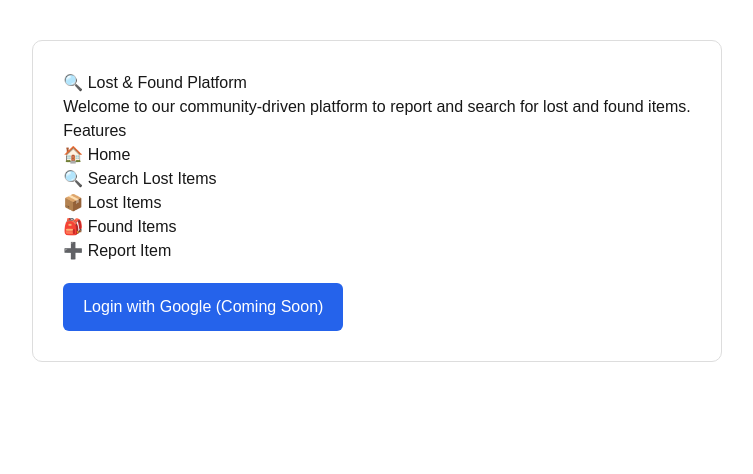
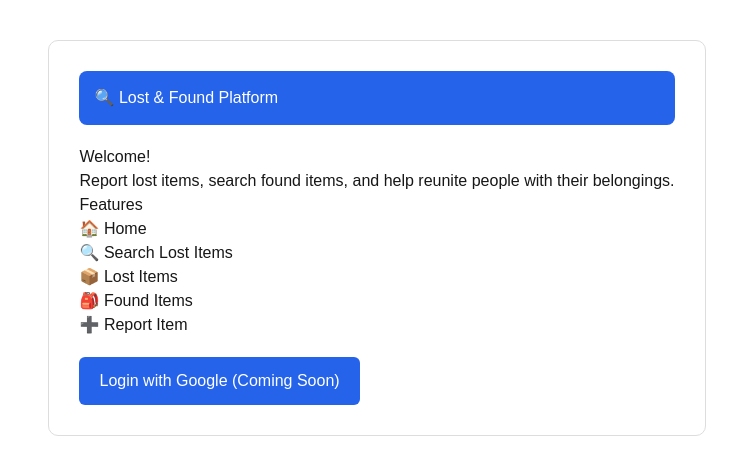
Before and after one commit to umeshtilak91/lost-found-platform, a Next.js app in the folder frontend/: page / in a window 1280 px wide. Shown: the top 474 px of the page, without its empty margins (263-1016 px from the left). Built offline with nearby package versions, Linux system fonts and the light colour scheme.

Commit message:
Refactor homepage into reusable components

```diff
--- a/frontend/app/page.tsx
+++ b/frontend/app/page.tsx
@@ -1,3 +1,7 @@
+import Navbar from "../components/Navbar";
+import Hero from "../components/Hero";
+import LoginButton from "../components/LoginButton";
+
 export default function Home() {
   return (
     <main
@@ -10,12 +14,9 @@ export default function Home() {
         borderRadius: "10px",
       }}
     >
-      <h1>🔍 Lost & Found Platform</h1>
+      <Navbar />
 
-      <p>
-        Welcome to our community-driven platform to report and search for lost
-        and found items.
-      </p>
+      <Hero />
 
       <h2>Features</h2>
 
@@ -27,19 +28,7 @@ export default function Home() {
         <li>➕ Report Item</li>
       </ul>
 
-      <button
-        style={{
-          backgroundColor: "#2563eb",
-          color: "white",
-          padding: "12px 20px",
-          border: "none",
-          borderRadius: "6px",
-          cursor: "pointer",
-          marginTop: "20px",
-        }}
-      >
-        Login with Google (Coming Soon)
-      </button>
+      <LoginButton />
     </main>
   );
 }
--- /dev/null
+++ b/frontend/components/Hero.tsx
@@ -0,0 +1,12 @@
+export default function Hero() {
+  return (
+    <>
+      <h1>Welcome!</h1>
+
+      <p>
+        Report lost items, search found items, and help reunite people with
+        their belongings.
+      </p>
+    </>
+  );
+}
--- /dev/null
+++ b/frontend/components/LoginButton.tsx
@@ -0,0 +1,17 @@
+export default function LoginButton() {
+  return (
+    <button
+      style={{
+        backgroundColor: "#2563eb",
+        color: "white",
+        padding: "12px 20px",
+        border: "none",
+        borderRadius: "6px",
+        cursor: "pointer",
+        marginTop: "20px",
+      }}
+    >
+      Login with Google (Coming Soon)
+    </button>
+  );
+}
--- /dev/null
+++ b/frontend/components/Navbar.tsx
@@ -0,0 +1,15 @@
+export default function Navbar() {
+  return (
+    <nav
+      style={{
+        backgroundColor: "#2563eb",
+        color: "white",
+        padding: "15px",
+        borderRadius: "8px",
+        marginBottom: "20px",
+      }}
+    >
+      <h2>🔍 Lost & Found Platform</h2>
+    </nav>
+  );
+}
```
